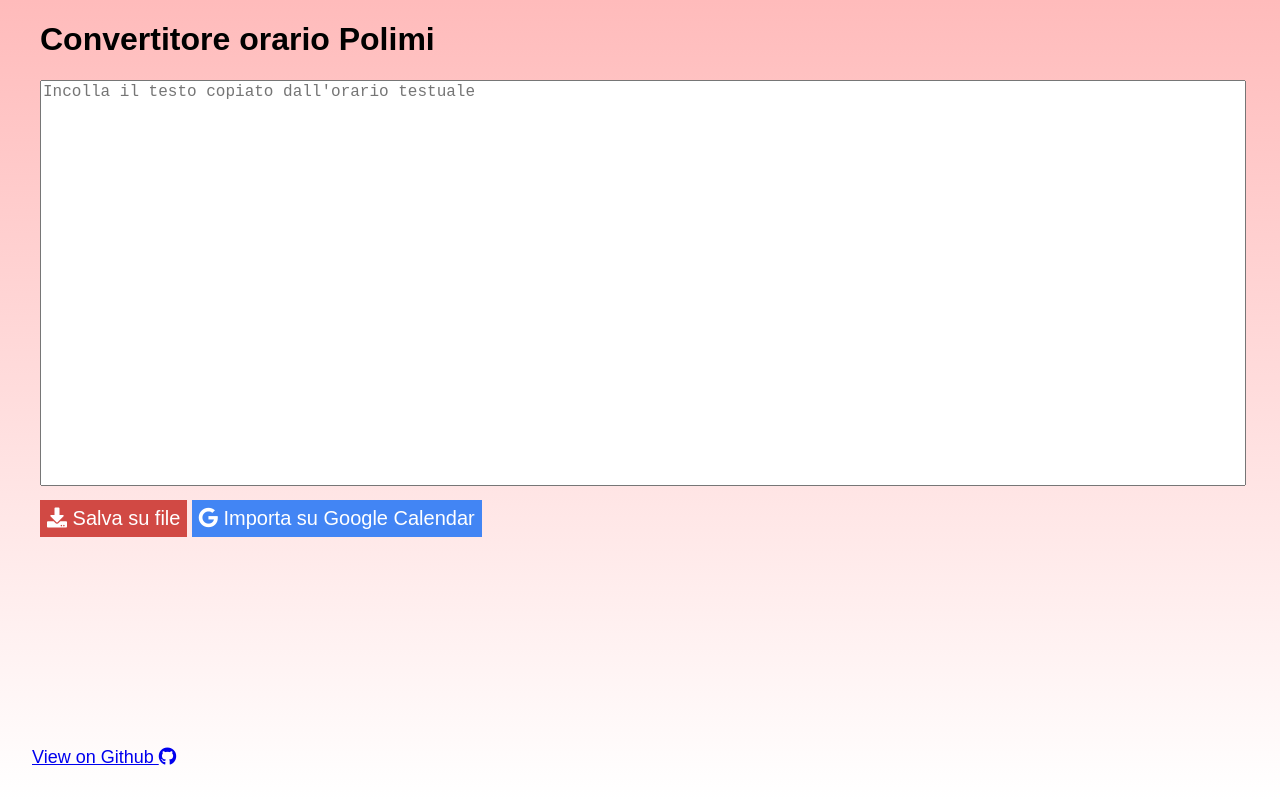
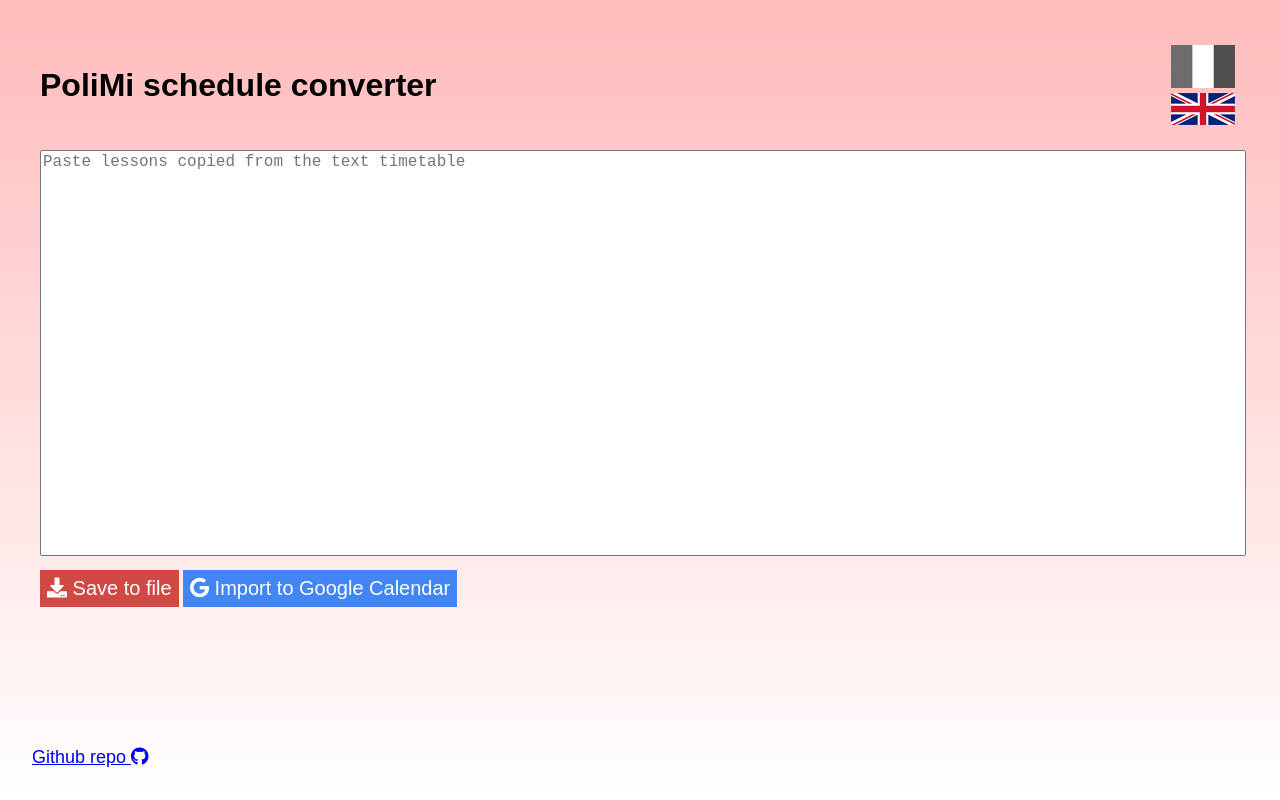
Before and after one commit to bebora/polimi-schedule-js, a plain HTML site: page index.html in a window 1280 px wide. Drawn offline with Linux system fonts and the light colour scheme.

Commit message:
Add english interface support

```diff
--- a/index.html
+++ b/index.html
@@ -22,13 +22,19 @@
 
 <body>
   <div style="margin: 2.5vh 2.5vw">
-    <h1 style="font-family: sans-serif;">Convertitore orario Polimi</h1>
-    <textarea id="input" placeholder="Incolla il testo copiato dall'orario testuale"></textarea>
-    <button id="download" class="btn"><i class="fa fa-download" aria-hidden="true"></i> Salva su file</button>
-    <button id="import-gcal" class="btn btn-ggl"><i class="fab fa-google"></i> Importa su Google Calendar</button>
+    <div style="display: table; width: 100%; padding: 20px 0;">
+      <h1 id="title" style="display: table-cell; vertical-align:middle;">Convertitore orario PoliMi</h1>
+      <span id="flags" style="float: right;">
+        <img id="itFlag" class="middleImage" src="images/italy-flag-icon-64.png" alt="Italian Flag" onclick="setLanguage('it')" title="Imposta italiano">
+        <img id="enFlag" class="middleImage" src="images/united-kingdom-flag-icon-64.png" alt="UK Flag" onclick="setLanguage('en')" title="Set language to english">
+      </span>
+    </div>
+    <textarea id="input" placeholder="Incolla le lezioni copiate dall'orario testuale"></textarea>
+    <button id="download" class="btn"><i class="fa fa-download" aria-hidden="true"></i><span id="saveFile"> Salva su file</span></button>
+    <button id="import-gcal" class="btn btn-ggl"><i class="fab fa-google"></i><span id="importToGcal"> Importa su Google Calendar</span></button>
     <p id="error">Errore! Non riesco a generare il calendario</p>
     <a style="position: absolute; bottom: 4vh; left: 2.5vw; font-size: 18px;"
-      href="https://github.com/bebora/polimi-schedule-js">View on Github <i class="fab fa-github"></i></a>
+      href="https://github.com/bebora/polimi-schedule-js">Github repo <i class="fab fa-github"></i></a>
   </div>
   <div id="pop-bg" onclick="hideOverlay()" style="display: none;">
     <div id="pop-window">
@@ -39,19 +45,19 @@
         </div>
         <div id="logged_in_section">
           <div id="select-cal">
-            <p>Seleziona il calendario dove importare gli eventi</p>
+            <p id="selectCalText">Seleziona il calendario dove importare gli eventi</p>
             <select id="calendarId" style="font-size: 20px; max-width: 100%;"></select>
           </div>
-          <p>oppure</p>
+          <p id="orSelect">oppure</p>
           <div>
             <input type="checkbox" id="newCalendar" name="newCalendar" value="newCalendar" onclick="displayNewName();">
-            <label id="newCalendarText" for="newCalendar"> Crea nuovo calendario</label>
+            <label id="newCalendarLabel" for="newCalendar"> Crea nuovo calendario</label>
           </div>
           <div id="inputElem" style="display: none; padding: 12px 0;">
-            <label for="newName">Nome:</label>
+            <label id="newNameLabel" for="newName">Nome:</label>
             <input type="text" id="newName" name="newName" style="font-size: 20px; max-width: 100%;" value="PoliMi">
           </div>
-          <button id="import_button" class="btn btn-ggl"><i class="fas fa-cloud-upload-alt"></i></i> Importa</button>
+          <button id="import_button" class="btn btn-ggl"><i class="fas fa-cloud-upload-alt"></i> <span id="importButtonText">Importa</span></button>
           <button id="signout_button" class="btn btn-red"><i class="fas fa-sign-out-alt"></i> Logout</button>
         </div>
       </div>
@@ -104,6 +110,7 @@
       }
     }
   </script>
+  <script async defer src="scripts/set-language.js" onload="setLanguage((navigator.language || navigator.userLanguage).slice(0, 2))"></script>
   <script async defer src="scripts/gapi-importer.js"></script>
   <script async defer src="https://apis.google.com/js/api.js" onload="this.onload=function(){};handleClientLoad()"
     onreadystatechange="if (this.readyState === 'complete') this.onload()">
--- /dev/null
+++ b/scripts/set-language.js
@@ -0,0 +1,51 @@
+const strings = {
+    "en": {
+        "text": {
+            "title": "PoliMi schedule converter",
+            "saveFile": " Save to file",
+            "importToGcal": " Import to Google Calendar",
+            "error": "Error! Unable to generate the calendar",
+            "selectCalText": "Choose which calendar to add the events to",
+            "orSelect": "or",
+            "newCalendarLabel": " Create new calendar",
+            "newNameLabel": "Name:",
+            "importButtonText": "Import"
+        },
+        "placeholder": {
+            "input": "Paste lessons copied from the text timetable"
+        }
+    },
+    "it": {
+        "text": {
+            "title": "Convertitore orario PoliMi",
+            "saveFile": " Salva su file",
+            "importToGcal": " Importa su Google Calendar",
+            "error": "Errore! Non riesco a generare il calendario",
+            "selectCalText": "Seleziona il calendario dove importare gli eventi",
+            "orSelect": "oppure",
+            "newCalendarLabel": " Create nuovo calendario",
+            "newNameLabel": "Nome:",
+            "importButtonText": "Importa"
+        },
+        "placeholder": {
+            "input": "Incolla le lezioni copiate dall'orario testuale"
+        }
+    }
+}
+
+function setLanguage(lang) {
+    let tempLang = "en"
+    if (lang in strings) {
+        tempLang = lang;
+    }
+    for (const [ key, value ] of Object.entries(strings[tempLang].text)) {
+        document.getElementById(key).innerText = value;
+    }
+    for (const [ key, value ] of Object.entries(strings[tempLang].placeholder)) {
+        document.getElementById(key).placeholder = value;
+    }
+    document.getElementById(tempLang+"Flag").classList.remove("grayscale");
+    for (let i of Object.keys(strings).filter(item => item !== tempLang)) {
+        document.getElementById(i+"Flag").classList.add("grayscale");
+    }
+}
--- a/style/style.css
+++ b/style/style.css
@@ -94,3 +94,21 @@
   body {
       font-family: sans-serif;
   }
+
+  .middleImage {
+    display: table-cell;
+    vertical-align:middle;
+    margin: 5px 5px;
+    cursor: pointer;
+  }
+
+  .grayscale {
+    filter: gray;
+    -webkit-filter: grayscale(1);
+    filter: grayscale(1);
+  }
+
+  .grayscale:hover {
+    filter: none;
+    -webkit-filter: grayscale(0);
+  }
```
Also changed, not shown: README.md, images/italy-flag-icon-64.png (added), images/united-kingdom-flag-icon-64.png (added).
